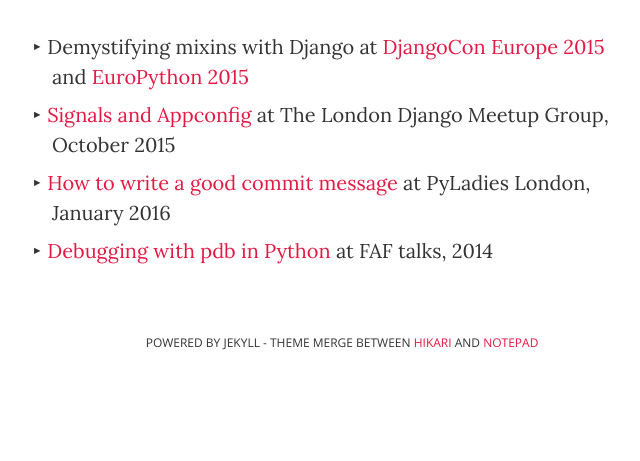
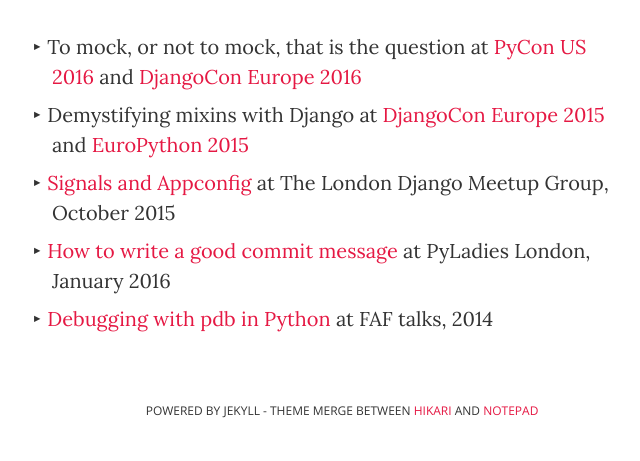
Before and after one commit to ana-balica/ana-balica.github.io, a Jekyll site: the page built from talks.html, in a window 1280 px wide. Shown: the part 609-1070 px from the top of the page, without its empty margins (298-938 px from the left). Built offline with Jekyll 4.4.1, drawn with Linux system fonts in a browser that asks for light colours; before the commit the page ends 1002 px from its top, so only the background shows below that.

Commit message:
Add my latest talk to the list

```diff
--- a/talks.html
+++ b/talks.html
@@ -7,10 +7,11 @@
 <div class="posts tag-container">
   <h1>Talks</h1>
   <div class="video-wrapper">
-    <iframe src="https://player.vimeo.com/video/134407441" frameborder="0" webkitallowfullscreen mozallowfullscreen allowfullscreen></iframe>
+    <iframe src="http://fast.wistia.net/embed/iframe/b057b7b9jr?canonicalUrl=https%3A%2F%2Fopbeat.com%2Fevents%2Fdjangocon-eu-2016%2F&canonicalTitle=DjangoCon%20Europe%202016%2C%20Budapest%20%7C%20Opbeat" frameborder="0" webkitallowfullscreen mozallowfullscreen allowfullscreen></iframe>
   </div>
 
   <ul class="talks">
+    <li>To mock, or not to mock, that is the question at <a href="https://www.youtube.com/watch?v=KYG5C1CEkOk" target="_blank">PyCon US 2016</a> and <a href="https://opbeat.com/events/djangocon-eu-2016/#to-mock-or-not-to-mock-that-is-the-question" target="_blank">DjangoCon Europe 2016</a></li>
     <li>Demystifying mixins with Django at <a href="https://vimeo.com/channels/952478/134407441" target="_blank">DjangoCon Europe 2015</a> and <a href="https://ep2015.europython.eu/conference/talks/demystifying-mixins-with-django" target="_blank">EuroPython 2015</a></li>
     <li><a href="http://www.slideshare.net/AnaBalica/djugl-2015-signals-and-appconfig" target="_blank">Signals and Appconfig</a> at The London Django Meetup Group, October 2015</li>
     <li><a href="http://www.slideshare.net/AnaBalica/how-to-write-a-good-commit-message" target="_blank">How to write a good commit message</a> at PyLadies London, January 2016</li>
```
